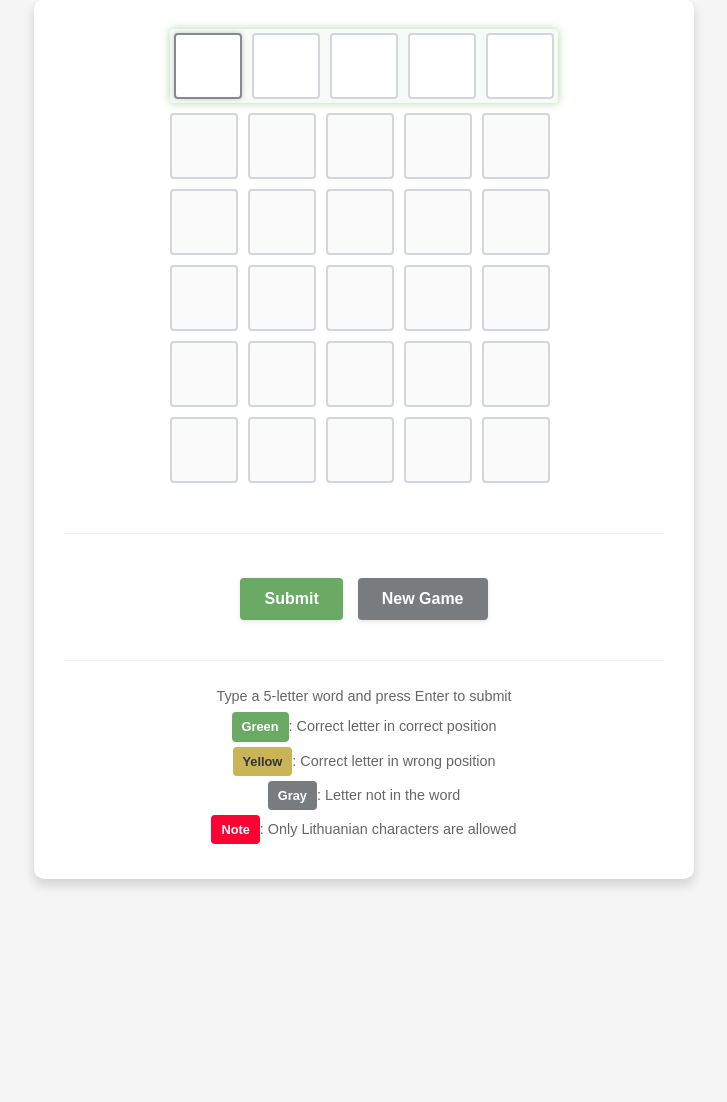
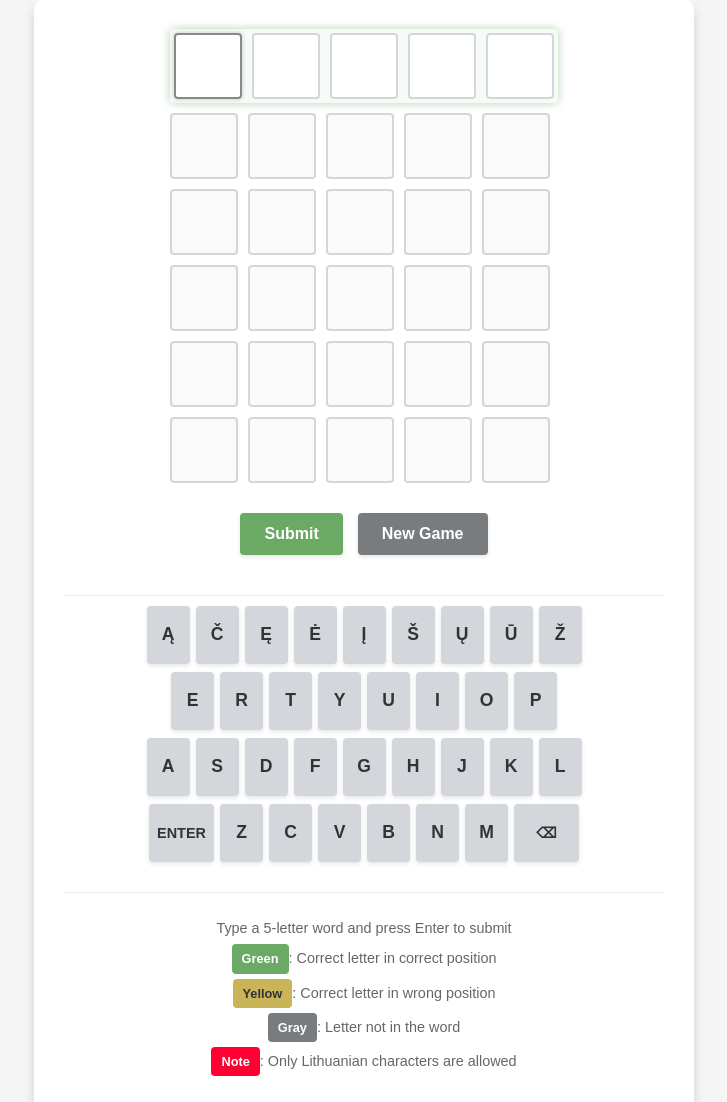
Before and after one commit to MikeSoroka/wordlas, a Django app: page / in a window 1280 px wide. Shown: the part 166-1268 px from the top of the page, without its empty margins (276-1003 px from the left). Before the commit the page ends 1053 px from the top, so only its background shows below. Run offline with Django 4.2, Linux system fonts and the light colour scheme.

Commit message:
SCRUM-26 Fixed stupid keyboard design. A bug where a click is executed twice remains.

```diff
--- a/project/main/static/css/styles.css
+++ b/project/main/static/css/styles.css
@@ -270,24 +270,87 @@ button:active {
     gap: 6px;
 }
 
-/* Special styling for the Lithuanian special characters row */
-.keyboard-row:nth-child(4) {
-    padding: 0 10%;
+/* Adjust padding for rows with different numbers of keys */
+.keyboard-row:nth-child(1) {
+    padding: 0 3%;
+}
+
+.keyboard-row:nth-child(2) {
+    padding: 0 7%;
 }
 
 .keyboard-key {
     height: 58px;
     min-width: 43px;
-    padding: 0;
+    border: none;
     border-radius: 4px;
     font-size: 1.1rem;
     font-weight: bold;
-    margin: 10px 0;
-    padding: 8px;
+    margin: 0;
+    padding: 0;
+    background-color: #d3d6da;
+    color: #333;
+    cursor: pointer;
+    transition: all 0.3s ease;
+    text-align: center;
+    display: inline-block;
+}
+
+.keyboard-key:hover {
+    background-color: #bfc2c5;
+    transform: translateY(-2px);
+}
+
+.keyboard-key:active {
+    transform: translateY(0);
+}
+
+/* Keyboard key states */
+.keyboard-key.key-success {
+    background-color: #6aaa64;
+    color: white;
+}
+
+.keyboard-key.key-warning {
+    background-color: #c9b458;
+    color: white;
+}
+
+.keyboard-key.key-neutral {
+    background-color: #787c7e;
+    color: white;
+}
+
+/* Special keys styling */
+.key-enter, .key-backspace {
+    min-width: 65px;
+    font-size: 0.9rem;
+}
+
+/* Character options popup for long press */
+.char-options {
+    position: absolute;
+    background-color: white;
+    border: 1px solid #d3d6da;
     border-radius: 4px;
-    background-color: rgba(255, 0, 51, 0.1);
-    text-align: center;
-    display: none;
+    padding: 5px;
+    box-shadow: 0 2px 8px rgba(0, 0, 0, 0.15);
+    z-index: 1000;
+    display: flex;
+    gap: 5px;
+}
+
+.char-option {
+    padding: 8px 12px;
+    border-radius: 4px;
+    cursor: pointer;
+    background-color: #f0f0f0;
+    font-weight: bold;
+    transition: background-color 0.2s;
+}
+
+.char-option:hover {
+    background-color: #d3d6da;
 }
 
 .badge.important {
@@ -360,6 +423,15 @@ button:active {
     .key-enter, .key-backspace {
         min-width: 45px;
         font-size: 0.7rem;
+    }
+
+    /* Adjust row padding for mobile */
+    .keyboard-row:nth-child(1) {
+        padding: 0 1%;
+    }
+
+    .keyboard-row:nth-child(2) {
+        padding: 0 3%;
     }
 
     .char-options {
@@ -438,17 +510,34 @@ button:active {
         background-color: #6e6e70;
     }
 
+    .keyboard-key.key-success {
+        background-color: #538d4e;
+        color: white;
+    }
+
+    .keyboard-key.key-warning {
+        background-color: #b59f3b;
+        color: white;
+    }
+
+    .keyboard-key.key-neutral {
+        background-color: #3a3a3c;
+        color: #d7dadc;
+    }
+
     .char-options {
         background-color: #1a1a1b;
+        border-color: #3a3a3c;
         box-shadow: 0 4px 12px rgba(0, 0, 0, 0.5);
     }
 
     .char-option {
+        background-color: #3a3a3c;
         color: #d7dadc;
     }
 
     .char-option:hover {
-        background-color: #3a3a3c;
+        background-color: #4a4a4c;
     }
 
     .instructions {
--- a/project/main/static/js/keyboard.js
+++ b/project/main/static/js/keyboard.js
@@ -8,8 +8,8 @@ $(document).ready(function() {
     // Wait a short time to ensure other elements are initialized
     setTimeout(function() {
         console.log("Initializing keyboard");
-        // Initialize the keyboard
-        initKeyboard();
+        // Initialize keyboard event handlers (keyboard is now static in HTML)
+        initKeyboardHandlers();
 
         // Fetch current game state from API
         fetchGameState();
@@ -37,6 +37,25 @@ const lithuanianChars = {
     'U': ['U', 'Ų', 'Ū'],
     'Z': ['Z', 'Ž']
 };
+
+function initKeyboardHandlers() {
+    // Bind click handlers to all keyboard keys
+    $('.keyboard-key').on('click', handleKeyClick);
+
+    // Setup long press for keys that have Lithuanian alternatives
+    $('.keyboard-key').each(function() {
+        const $key = $(this);
+        const key = $key.attr('data-key');
+
+        // Long press handling for Lithuanian characters
+        if (lithuanianChars[key]) {
+            setupLongPress($key, key);
+        }
+    });
+
+    // Add event listener for physical keyboard
+    $(document).on('keydown', handlePhysicalKeyboard);
+}
 
 // Initialize keyboard UI
 function initKeyboard() {
--- a/project/main/templates/index.html
+++ b/project/main/templates/index.html
@@ -33,6 +33,59 @@
                     <button id="check-word-btn">Submit</button>
                     <button id="reset-grid-btn">New Game</button>
                 </div>
+
+                <!-- Virtual Keyboard -->
+                <div id="keyboard-container">
+                    <div id="virtual-keyboard">
+                        <!-- First row: ĄČĘĖĮŠŲŪŽ -->
+                        <div class="keyboard-row">
+                            <button class="keyboard-key" data-key="Ą">Ą</button>
+                            <button class="keyboard-key" data-key="Č">Č</button>
+                            <button class="keyboard-key" data-key="Ę">Ę</button>
+                            <button class="keyboard-key" data-key="Ė">Ė</button>
+                            <button class="keyboard-key" data-key="Į">Į</button>
+                            <button class="keyboard-key" data-key="Š">Š</button>
+                            <button class="keyboard-key" data-key="Ų">Ų</button>
+                            <button class="keyboard-key" data-key="Ū">Ū</button>
+                            <button class="keyboard-key" data-key="Ž">Ž</button>
+                        </div>
+                        <!-- Second row: ERTYUIOP -->
+                        <div class="keyboard-row">
+                            <button class="keyboard-key" data-key="E">E</button>
+                            <button class="keyboard-key" data-key="R">R</button>
+                            <button class="keyboard-key" data-key="T">T</button>
+                            <button class="keyboard-key" data-key="Y">Y</button>
+                            <button class="keyboard-key" data-key="U">U</button>
+                            <button class="keyboard-key" data-key="I">I</button>
+                            <button class="keyboard-key" data-key="O">O</button>
+                            <button class="keyboard-key" data-key="P">P</button>
+                        </div>
+                        <!-- Third row: ASDFGHJKL -->
+                        <div class="keyboard-row">
+                            <button class="keyboard-key" data-key="A">A</button>
+                            <button class="keyboard-key" data-key="S">S</button>
+                            <button class="keyboard-key" data-key="D">D</button>
+                            <button class="keyboard-key" data-key="F">F</button>
+                            <button class="keyboard-key" data-key="G">G</button>
+                            <button class="keyboard-key" data-key="H">H</button>
+                            <button class="keyboard-key" data-key="J">J</button>
+                            <button class="keyboard-key" data-key="K">K</button>
+                            <button class="keyboard-key" data-key="L">L</button>
+                        </div>
+                        <!-- Fourth row: ENTER + ZCVBNM + Backspace -->
+                        <div class="keyboard-row">
+                            <button class="keyboard-key key-enter" data-key="ENTER">ENTER</button>
+                            <button class="keyboard-key" data-key="Z">Z</button>
+                            <button class="keyboard-key" data-key="C">C</button>
+                            <button class="keyboard-key" data-key="V">V</button>
+                            <button class="keyboard-key" data-key="B">B</button>
+                            <button class="keyboard-key" data-key="N">N</button>
+                            <button class="keyboard-key" data-key="M">M</button>
+                            <button class="keyboard-key key-backspace" data-key="⌫">⌫</button>
+                        </div>
+                    </div>
+                </div>
+
                 <div class="instructions">
                     <p>Type a 5-letter word and press Enter to submit</p>
                     <p><span class="badge success">Green</span>: Correct letter in correct position</p>
```
